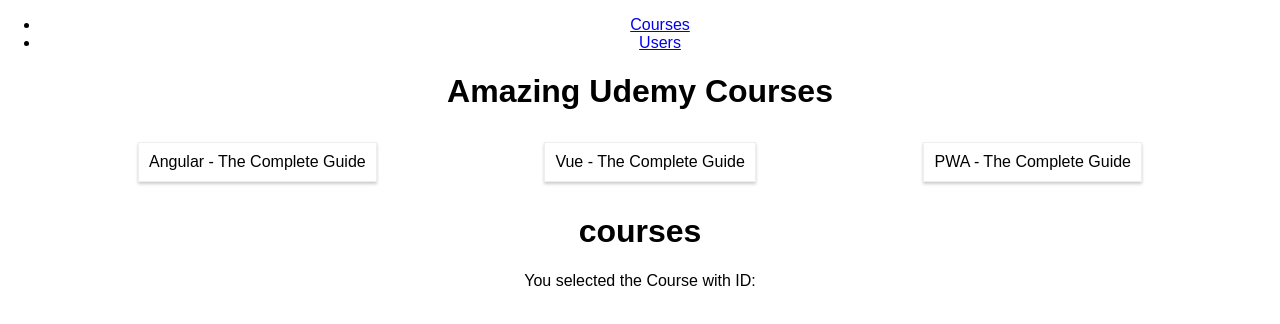
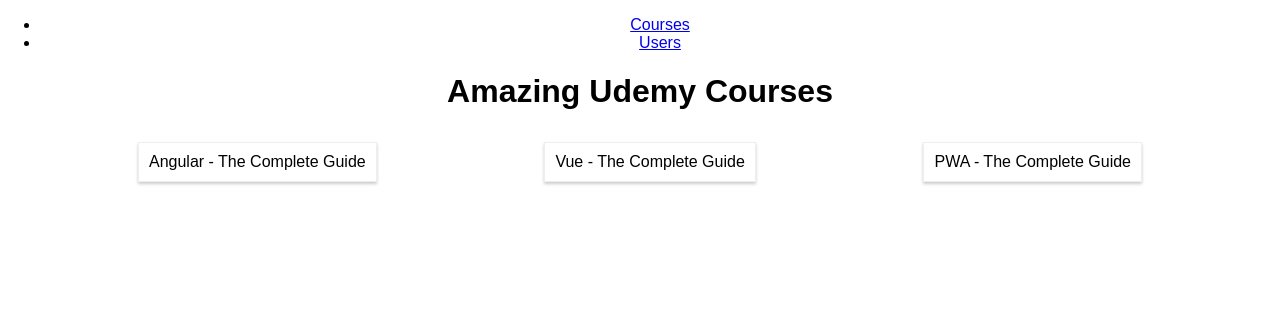
Before and after one commit to MikeDacanay/react_routing_assignment, a React (Create React App) app: page /courses in a window 1280 px wide. Shown: the top 324 px of the page. Built offline with nearby package versions, Linux system fonts and the light colour scheme.

Commit message:
7/7 done

```diff
--- a/src/App.js
+++ b/src/App.js
@@ -25,6 +25,6 @@
               //4   <li>Pass the course ID to the "Course" page and output it there</li>
               //5   <li>Pass the course title to the "Course" page - pass it as a param or score bonus points by passing it as query params (you need to manually parse them though!)</li>
               //6   <li>Load the "Course" component as a nested component of "Courses"</li>
-        //7   <li>Add a 404 error page and render it for any unknown routes</li>
+              //7   <li>Add a 404 error page and render it for any unknown routes</li>
         //8   <li>Redirect requests to /all-courses to /courses (=> Your "Courses" page)</li>
         // </ol>
--- a/src/components/Course.js
+++ b/src/components/Course.js
@@ -11,6 +11,7 @@
 			className='Course'
 			onClick={props.clicked}
 			id={props.id}
+
 			>
 			{props.title}
 		</article>
--- a/src/containers/Blog/Blog.js
+++ b/src/containers/Blog/Blog.js
@@ -1,6 +1,6 @@
 import React, { Component } from 'react';
 
-import {Link,Route, Switch} from 'react-router-dom';
+import {Link,Route, Switch, Redirect} from 'react-router-dom';
 
 import Courses from '../Courses/Courses';
 import Users from '../Users/Users';
@@ -12,7 +12,7 @@
 			<div className="Blog">
 
 				<ul>
-					<li><Link to='/'>Courses</Link></li>
+					<li><Link to='/courses'>Courses</Link></li>
 					<li><Link to='/users'>Users</Link></li>
 				</ul>
 
@@ -24,9 +24,14 @@
 						component={Users}
 					/>
 					<Route
-						path='/'
+						path='/courses'
 						component={Courses}
 					/>
+					<Redirect
+						from='/all-courses'
+						to='/courses'
+					/>
+					<Route render={()=><h1>Not Found</h1>}/>
 				</Switch>
 			</div>
 		)
--- a/src/containers/Courses/Courses.js
+++ b/src/containers/Courses/Courses.js
@@ -40,7 +40,7 @@
                     }
                 </section>
                 <Route
-                    path={this.props.match.url + ':title'}
+                    path={this.props.match.url + '/:title'}
                     exact
                     component={FullCourse}
                 />
@@ -53,7 +53,7 @@
     courseSelectedHandler = (title, id) => {
         // this.props.history.push('/'+title);
         this.props.history.push({
-            pathname: '/'+title,
+            pathname: '/courses/'+title,
             id: id
         });
     }
```
